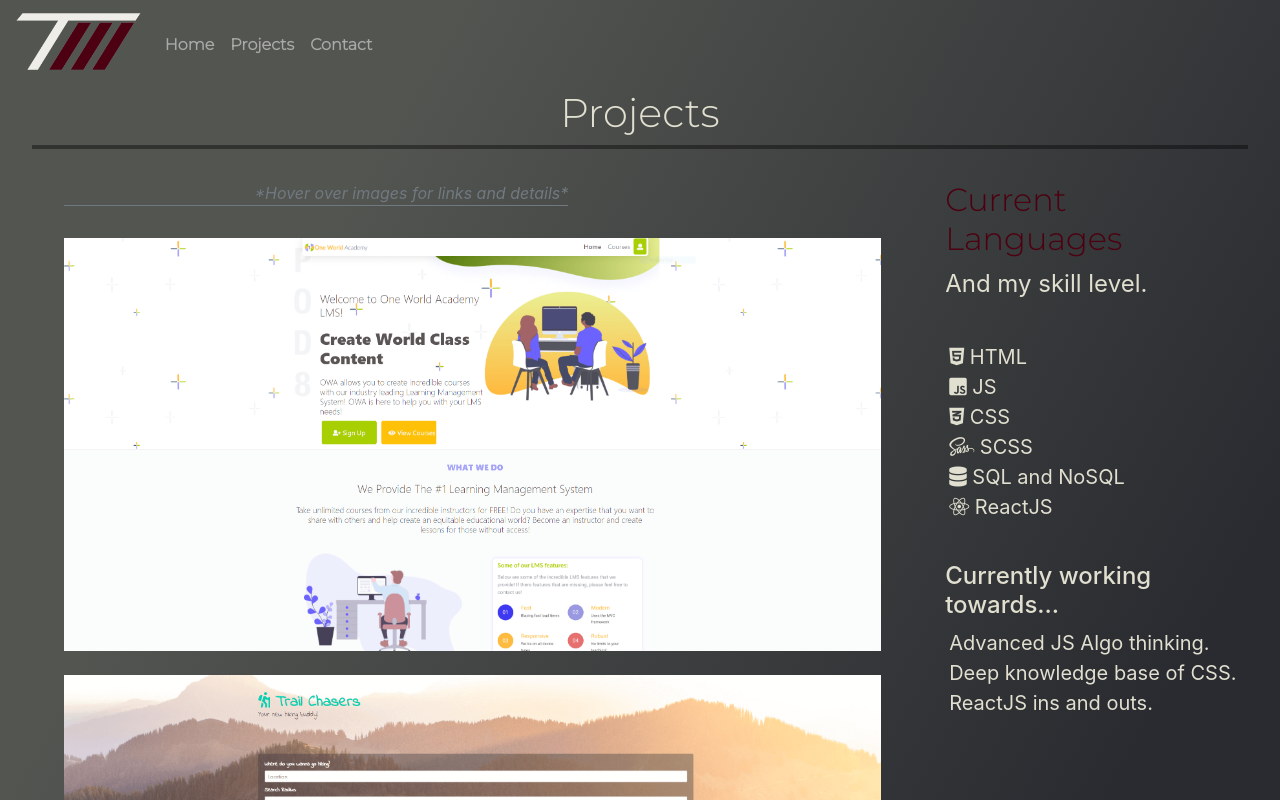
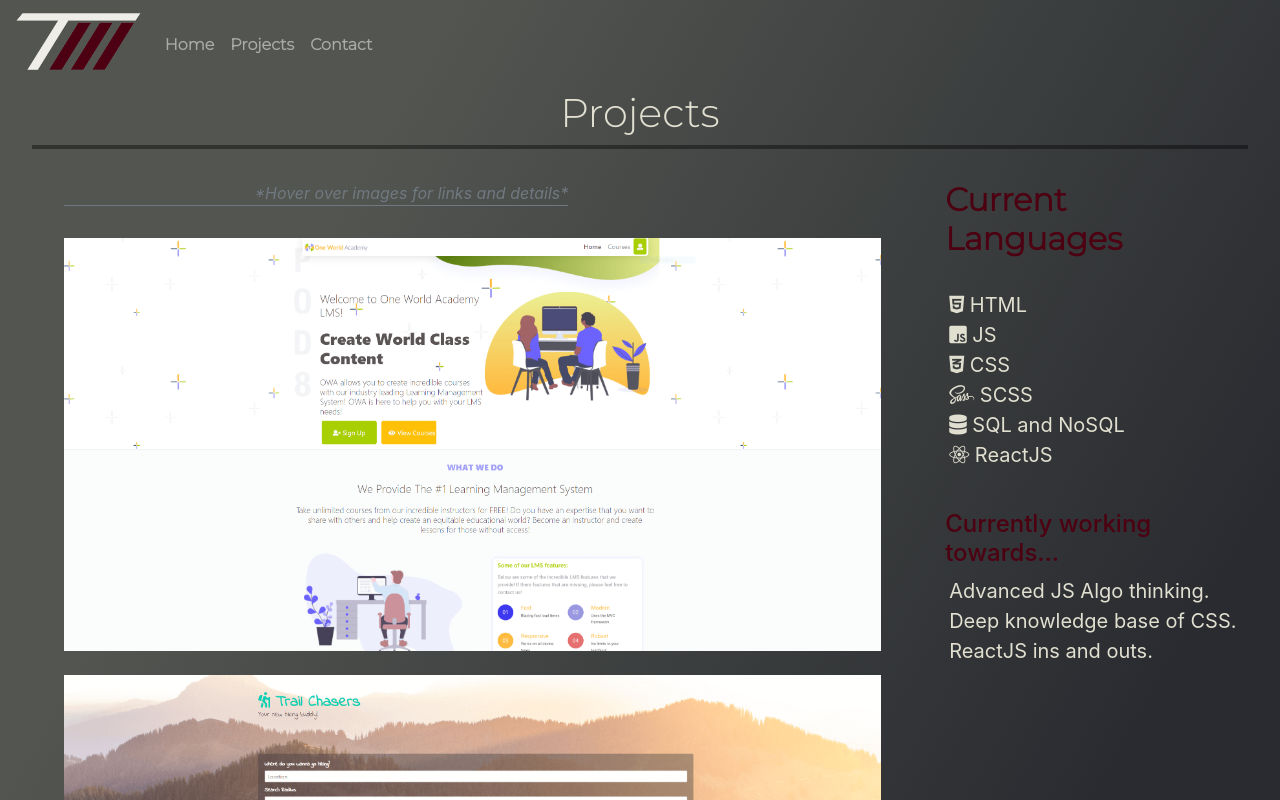
Before and after one commit to TaaniBravo/React-Portfolio, a React (Create React App) app in the folder client/: page /projects in a window 1280 px wide. Shown: the top 800 px of the page. Built offline with nearby package versions, Linux system fonts and the light colour scheme.

Commit message:
Couple of edits to the text.

```diff
--- a/client/src/pages/Home/index.js
+++ b/client/src/pages/Home/index.js
@@ -27,11 +27,10 @@ const Home = () => {
               an exponential rate, learning new techniques and practices in his
               pursuit to be an amazing developer. Coming out of UW's Coding
               Bootcamp he has a strong foundational knowledge of HTML, CSS,
-              JavaScript, SQL, MERN, JQuery and more technologies he continues
-              to teach himself. His background as a professional project
-              manager, and leading teams in high stress environments in past
-              careers has helped him build a solid foundation for his mindful
-              yet competitive approach.
+              JavaScript, SQL, MERN, JQuery and more. His background as a
+              professional project manager, and leading teams in high stress
+              environments in past careers has helped him build a solid
+              foundation for his mindful yet competitive approach.
             </p>
           </GridItem>
         </GridContainer>
--- a/client/src/pages/Projects/index.js
+++ b/client/src/pages/Projects/index.js
@@ -136,7 +136,6 @@ const Projects = () => {
           <GridItem id="skillset">
             <div className="skillset__container">
               <h2 className="lang__header">Current Languages</h2>
-              <p className="lang__subheader">And my skill level.</p>
               <br />
               <div className="sub-container">
                 <ul className="language__icons">
--- a/client/src/pages/Projects/style.scss
+++ b/client/src/pages/Projects/style.scss
@@ -52,14 +52,15 @@
 
   .lang__header {
     color: $attentionColor;
-  }
-
-  .lang__subheader {
-    font-size: 1.5rem;
+    font-weight: 700;
   }
 
   .sub-container ul {
     padding: 0 0.25em;
+  }
+
+  h4 {
+    color: $attentionColor;
   }
 }
 
```
